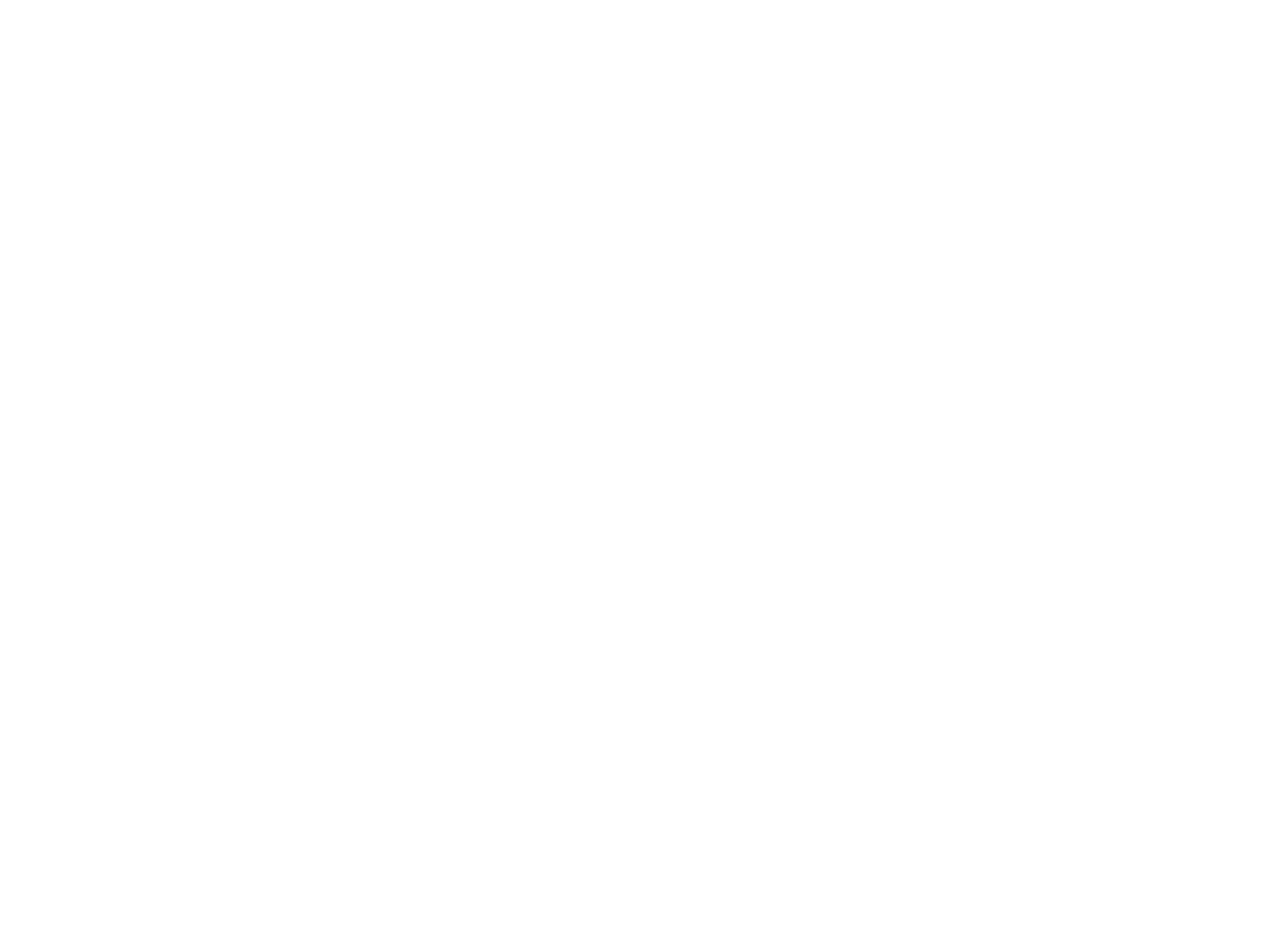
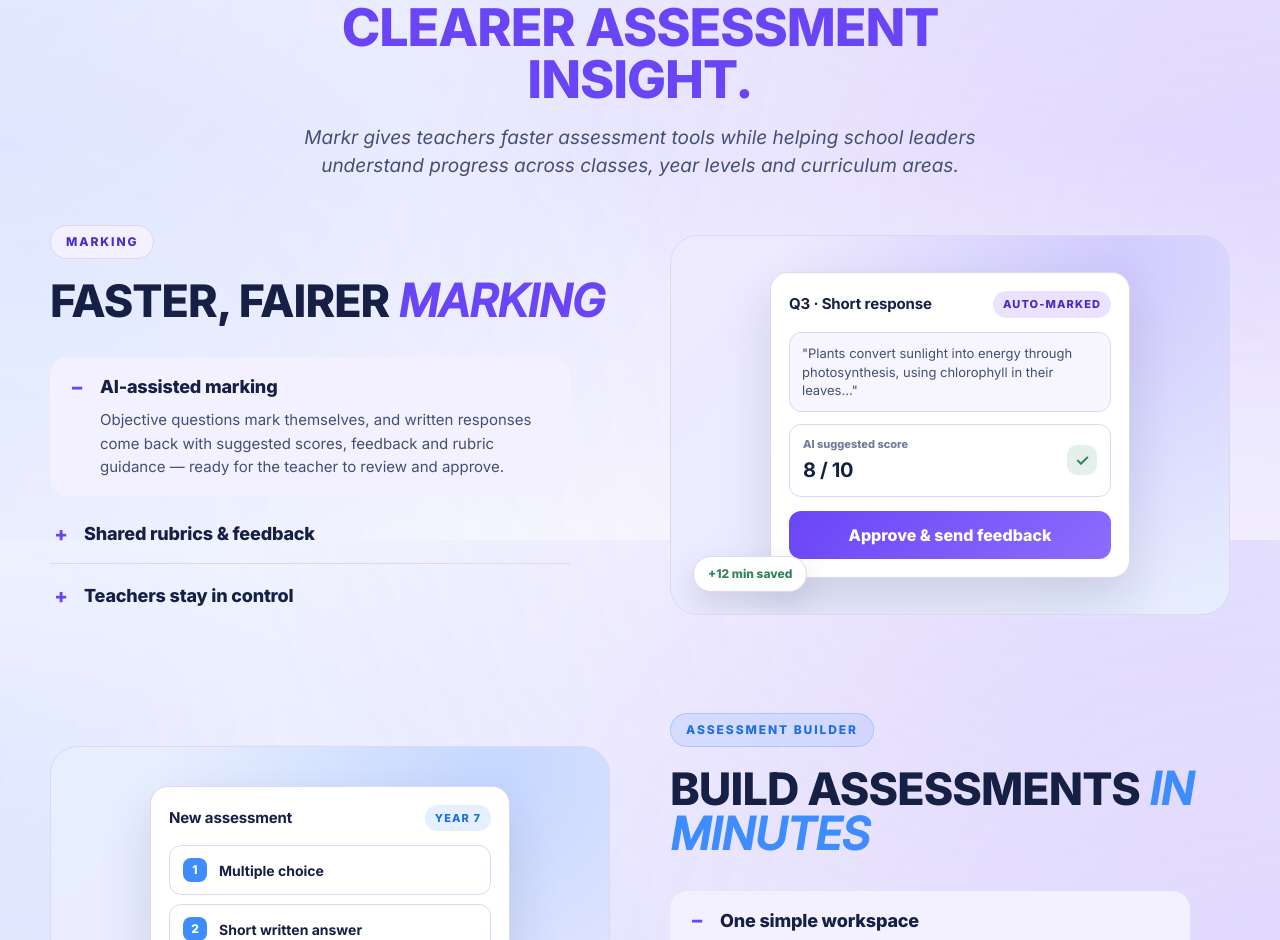
Before and after one commit to ZZZZZZ02166/markr-marketing-landing-page, a Next.js app: page / in a window 1280 px wide. Shown: the part 1860-2800 px from the top of the page. Before the commit the page ends 1670 px from the top, so only its background shows below. Built offline with nearby package versions, Linux system fonts and the light colour scheme; a web font is replaced by a local one.

Commit message:
Add Features/capabilities section

```diff
--- /dev/null
+++ b/components/Features.js
@@ -0,0 +1,222 @@
+import { useState } from "react";
+
+const ROWS = [
+  {
+    pill: "Marking",
+    pillBlue: false,
+    title: (
+      <>
+        Faster, fairer <span>marking</span>
+      </>
+    ),
+    items: [
+      {
+        title: "AI-assisted marking",
+        body: "Objective questions mark themselves, and written responses come back with suggested scores, feedback and rubric guidance — ready for the teacher to review and approve.",
+      },
+      {
+        title: "Shared rubrics & feedback",
+        body: "Apply consistent rubrics across classes so marking standards stay fair between teachers and departments.",
+      },
+      {
+        title: "Teachers stay in control",
+        body: "Every AI suggestion is a draft. Teachers review, adjust and approve before anything reaches a student.",
+      },
+    ],
+    visual: (
+      <div className="feature-visual">
+        <div className="fv-card">
+          <div className="fv-head">
+            <strong>Q3 · Short response</strong>
+            <span className="fv-chip">Auto-marked</span>
+          </div>
+          <div className="fv-answer">
+            &quot;Plants convert sunlight into energy through photosynthesis,
+            using chlorophyll in their leaves…&quot;
+          </div>
+          <div className="fv-score">
+            <div>
+              <span className="fv-label">AI suggested score</span>
+              <strong>8 / 10</strong>
+            </div>
+            <span className="fv-check">✓</span>
+          </div>
+          <button className="fv-approve" type="button">
+            Approve &amp; send feedback
+          </button>
+        </div>
+        <div className="fv-float">+12 min saved</div>
+      </div>
+    ),
+  },
+  {
+    pill: "Assessment builder",
+    pillBlue: true,
+    title: (
+      <>
+        Build assessments <span className="blue">in minutes</span>
+      </>
+    ),
+    items: [
+      {
+        title: "One simple workspace",
+        body: "Create quizzes, topic checks, written tasks and rubric-based assessments from a single place — no juggling documents and spreadsheets.",
+      },
+      {
+        title: "Reusable templates",
+        body: "Save your best assessments as templates and reuse them across classes and year levels.",
+      },
+      {
+        title: "Aligned to curriculum",
+        body: "Tag tasks to year level, subject and learning goals so classroom checks stay aligned with curriculum intent.",
+      },
+    ],
+    visual: (
+      <div className="feature-visual blue">
+        <div className="fv-card">
+          <div className="fv-head">
+            <strong>New assessment</strong>
+            <span className="fv-chip blue">Year 7</span>
+          </div>
+          <div className="fv-q">
+            <span className="fv-qnum">1</span> Multiple choice
+          </div>
+          <div className="fv-q">
+            <span className="fv-qnum">2</span> Short written answer
+          </div>
+          <div className="fv-q">
+            <span className="fv-qnum">3</span> Rubric-based task
+          </div>
+          <div className="fv-add">+ Add question</div>
+        </div>
+      </div>
+    ),
+  },
+  {
+    pill: "Leadership insight",
+    pillBlue: false,
+    title: (
+      <>
+        Clear insight for <span>school leaders</span>
+      </>
+    ),
+    items: [
+      {
+        title: "Progress dashboards",
+        body: "See student, class and cohort progress over time through clear dashboards built for teachers and school leaders alike.",
+      },
+      {
+        title: "Learning gap insights",
+        body: "Surface the skills, topics and curriculum areas where students are struggling most, so teams know what to reteach.",
+      },
+      {
+        title: "Leadership reporting",
+        body: "Turn assessment data into simple reports for curriculum, intervention and school improvement decisions.",
+      },
+    ],
+    visual: (
+      <div className="feature-visual">
+        <div className="fv-card">
+          <div className="fv-head">
+            <strong>Class mastery</strong>
+            <span className="fv-chip">Year 7</span>
+          </div>
+          <div className="fv-donut">
+            <div className="fv-donut-center">82%</div>
+          </div>
+          <div className="fv-stat">
+            <span>Number</span>
+            <div className="fv-bar">
+              <span style={{ width: "86%" }}></span>
+            </div>
+          </div>
+          <div className="fv-stat">
+            <span>Algebra</span>
+            <div className="fv-bar">
+              <span style={{ width: "74%" }}></span>
+            </div>
+          </div>
+          <div className="fv-stat">
+            <span>Reasoning</span>
+            <div className="fv-bar">
+              <span style={{ width: "68%" }}></span>
+            </div>
+          </div>
+        </div>
+      </div>
+    ),
+  },
+];
+
+function FeatureRow({ row }) {
+  const [open, setOpen] = useState(0);
+
+  return (
+    <article className="feature-row">
+      <div className="feature-text">
+        <span className={row.pillBlue ? "feature-pill blue" : "feature-pill"}>
+          {row.pill}
+        </span>
+        <h3>{row.title}</h3>
+
+        <div className="feature-accordion">
+          {row.items.map((item, i) => {
+            const isOpen = open === i;
+            return (
+              <div
+                className={isOpen ? "feature-acc-item open" : "feature-acc-item"}
+                key={item.title}
+              >
+                <button
+                  className="feature-acc-head"
+                  type="button"
+                  aria-expanded={isOpen}
+                  onClick={() => setOpen(isOpen ? -1 : i)}
+                >
+                  <span className="feature-acc-sign" aria-hidden="true"></span>
+                  <span className="feature-acc-title">{item.title}</span>
+                </button>
+                <div className="feature-acc-body">{item.body}</div>
+              </div>
+            );
+          })}
+        </div>
+      </div>
+
+      {row.visual}
+    </article>
+  );
+}
+
+export default function Features() {
+  return (
+    <section
+      id="features"
+      className="section capability-section"
+      aria-labelledby="features-title"
+    >
+      <div className="container">
+        <div className="section-heading">
+          <div className="pill">Features &amp; capabilities</div>
+          <h2 id="features-title">
+            <span className="heading-line-dark">Faster marking.</span>
+            <span className="heading-line-accent">
+              Clearer assessment insight.
+            </span>
+          </h2>
+          <p>
+            Markr gives teachers faster assessment tools while helping school
+            leaders understand progress across classes, year levels and
+            curriculum areas.
+          </p>
+        </div>
+
+        <div className="feature-rows">
+          {ROWS.map((row) => (
+            <FeatureRow row={row} key={row.pill} />
+          ))}
+        </div>
+      </div>
+    </section>
+  );
+}
--- a/pages/index.js
+++ b/pages/index.js
@@ -2,6 +2,7 @@
 import Nav from "../components/Nav";
 import Hero from "../components/Hero";
 import Overview from "../components/Overview";
+import Features from "../components/Features";
 
 export default function Home() {
   return (
@@ -19,6 +20,7 @@
       <main id="main">
         <Hero />
         <Overview />
+        <Features />
       </main>
     </>
   );
```
